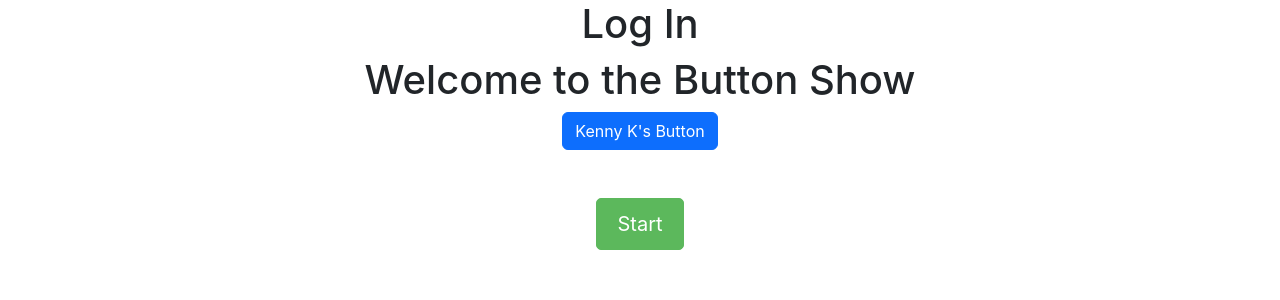
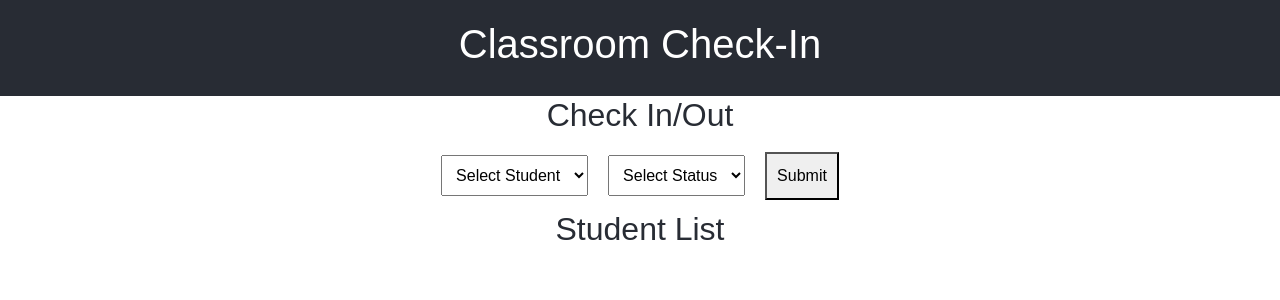
Before and after one commit to jfkrzeminski/StudentLogger, a React (Create React App) app in the folder logger-app/: page / in a window 1280 px wide. Shown: the top 300 px of the page. Built offline with nearby package versions, Linux system fonts and the light colour scheme.

Commit message:
Creating New Base
Created a basic logging front end - To be developed further

```diff
--- a/logger-app/src/App.css
+++ b/logger-app/src/App.css
@@ -1,38 +1,19 @@
 .App {
   text-align: center;
+  font-family: Arial, sans-serif;
 }
 
-.App-logo {
-  height: 40vmin;
-  pointer-events: none;
-}
-
-@media (prefers-reduced-motion: no-preference) {
-  .App-logo {
-    animation: App-logo-spin infinite 20s linear;
-  }
-}
-
-.App-header {
+header {
   background-color: #282c34;
-  min-height: 100vh;
-  display: flex;
-  flex-direction: column;
-  align-items: center;
-  justify-content: center;
-  font-size: calc(10px + 2vmin);
+  padding: 20px;
   color: white;
 }
 
-.App-link {
-  color: #61dafb;
+input, select, button {
+  margin: 10px;
+  padding: 10px;
 }
 
-@keyframes App-logo-spin {
-  from {
-    transform: rotate(0deg);
-  }
-  to {
-    transform: rotate(360deg);
-  }
+h2 {
+  color: #282c34;
 }
--- a/logger-app/src/App.tsx
+++ b/logger-app/src/App.tsx
@@ -1,16 +1,23 @@
-import React from 'react';
-import logo from './logo.svg';
-import { Card } from 'react-bootstrap';
+import React, { useState } from 'react';
+import Header from './components/Header';
+import CheckInOut from './components/CheckInOut';
+import StudentList from './components/StudentList';
+import { Student } from './types';
 import './App.css';
-import NewTestApp from './Testing Directory/Testing_App_1';
 
+const App: React.FC = () => {
+  const [students, setStudents] = useState<Student[]>([]);
+  const studentNames = ["John Doe", "Jane Smith", "Alice Johnson", "Bob Brown"];
 
-function App() {
+  const addStudent = (student: Student) => {
+    setStudents([...students, student]);
+  };
+
   return (
     <div className="App">
-      <h1>Log In</h1>
-
-      <NewTestApp />
+      <Header />
+      <CheckInOut addStudent={addStudent} studentNames={studentNames} />
+      <StudentList students={students} />
     </div>
   );
 }
--- /dev/null
+++ b/logger-app/src/components/CheckInOut.tsx
@@ -0,0 +1,43 @@
+import React, { useState } from 'react';
+import { Student } from '../types';
+
+interface CheckInOutProps {
+  addStudent: (student: Student) => void;
+  studentNames: string[];
+}
+
+const CheckInOut: React.FC<CheckInOutProps> = ({ addStudent, studentNames }) => {
+  const [name, setName] = useState<string>('');
+  const [status, setStatus] = useState<string>('');
+
+  const handleCheckInOut = () => {
+    if (name && status) {
+      const newStudent: Student = { name, status, time: new Date().toLocaleTimeString() };
+      addStudent(newStudent);
+      setName('');
+      setStatus('');
+    }
+  };
+
+  return (
+    <div>
+      <h2>Check In/Out</h2>
+      <select value={name} onChange={(e) => setName(e.target.value)}>
+        <option value="">Select Student</option>
+        {studentNames.map((student, index) => (
+          <option key={index} value={student}>
+            {student}
+          </option>
+        ))}
+      </select>
+      <select value={status} onChange={(e) => setStatus(e.target.value)}>
+        <option value="">Select Status</option>
+        <option value="Check In">Check In</option>
+        <option value="Check Out">Check Out</option>
+      </select>
+      <button onClick={handleCheckInOut}>Submit</button>
+    </div>
+  );
+}
+
+export default CheckInOut;
--- /dev/null
+++ b/logger-app/src/components/Header.tsx
@@ -0,0 +1,11 @@
+import React from 'react';
+
+const Header: React.FC = () => {
+  return (
+    <header>
+      <h1>Classroom Check-In</h1>
+    </header>
+  );
+}
+
+export default Header;
--- /dev/null
+++ b/logger-app/src/components/StudentList.tsx
@@ -0,0 +1,23 @@
+import React from 'react';
+import { Student } from '../types';
+
+interface StudentListProps {
+  students: Student[];
+}
+
+const StudentList: React.FC<StudentListProps> = ({ students }) => {
+  return (
+    <div>
+      <h2>Student List</h2>
+      <ul>
+        {students.map((student, index) => (
+          <li key={index}>
+            {student.name} - {student.status} at {student.time}
+          </li>
+        ))}
+      </ul>
+    </div>
+  );
+}
+
+export default StudentList;
--- /dev/null
+++ b/logger-app/src/types.ts
@@ -0,0 +1,7 @@
+// Create a type for the "Student" object
+
+export interface Student {
+    name: string;
+    status: string;
+    time: string;
+  }
```
